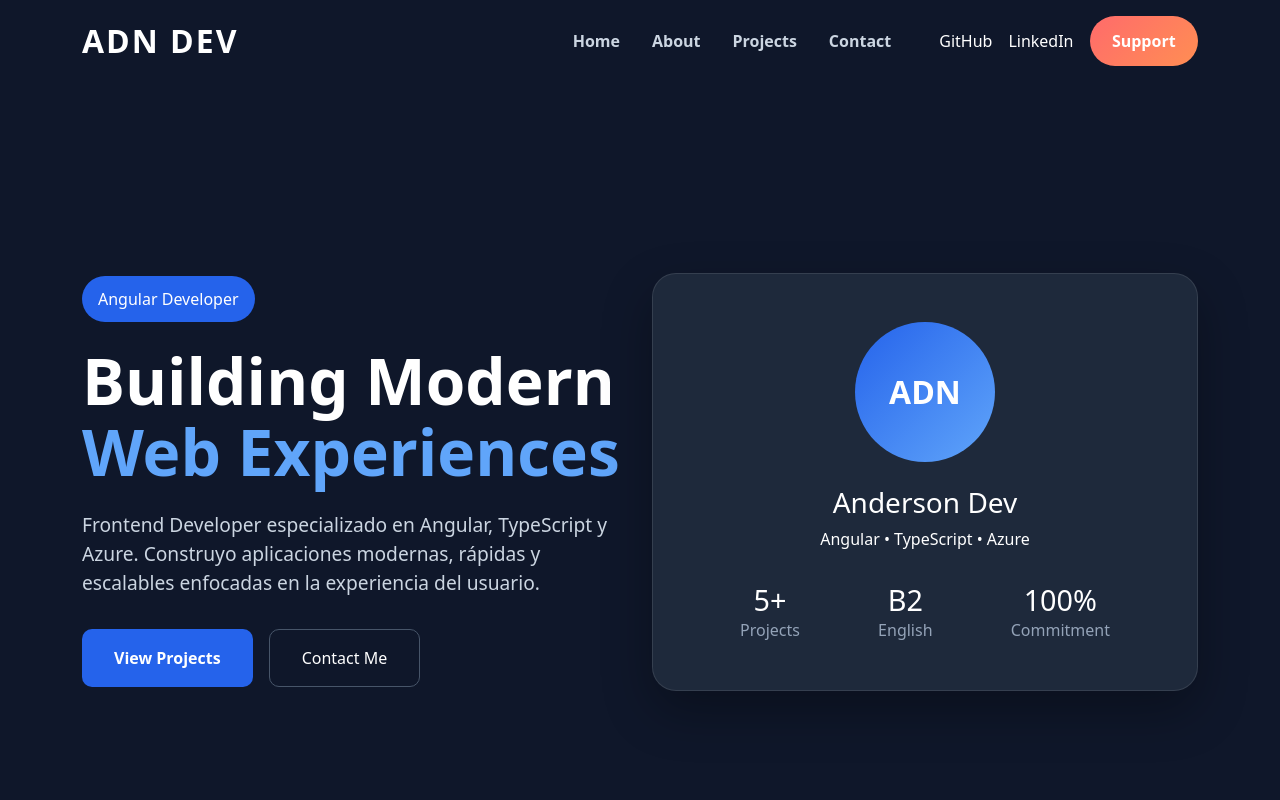
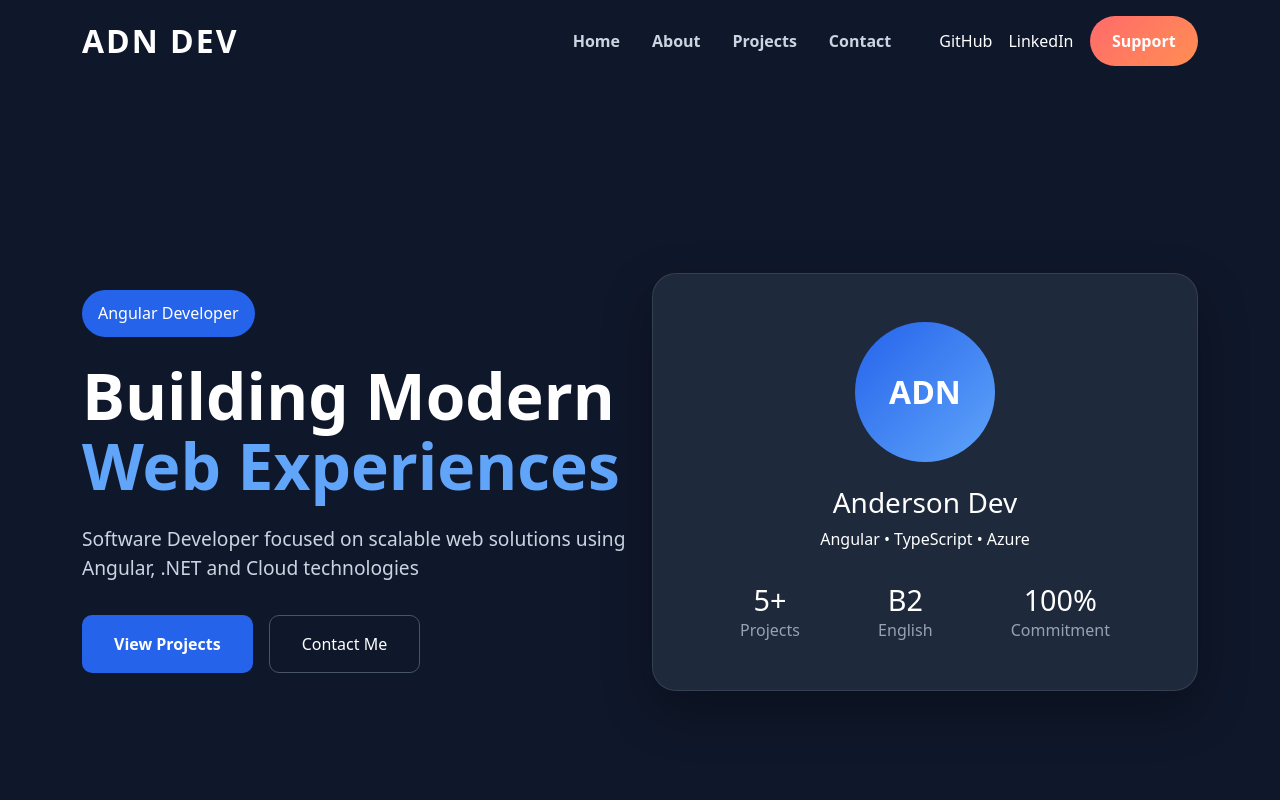
Before and after one commit to evidenciasponao/adn-dev, an Angular app: page / in a window 1280 px wide. Shown: the top 800 px of the page. Built offline with nearby package versions, Linux system fonts and the light colour scheme.

Commit message:
Feat: update hero description

```diff
--- a/src/app/pages/home/home.html
+++ b/src/app/pages/home/home.html
@@ -17,12 +17,7 @@
 
         <p class="hero-description">
 
-          Frontend Developer especializado en Angular,
-          TypeScript y Azure.
-
-          Construyo aplicaciones modernas,
-          rápidas y escalables enfocadas en la
-          experiencia del usuario.
+Software Developer focused on scalable web solutions using Angular, .NET and Cloud technologies
 
         </p>
 
```
